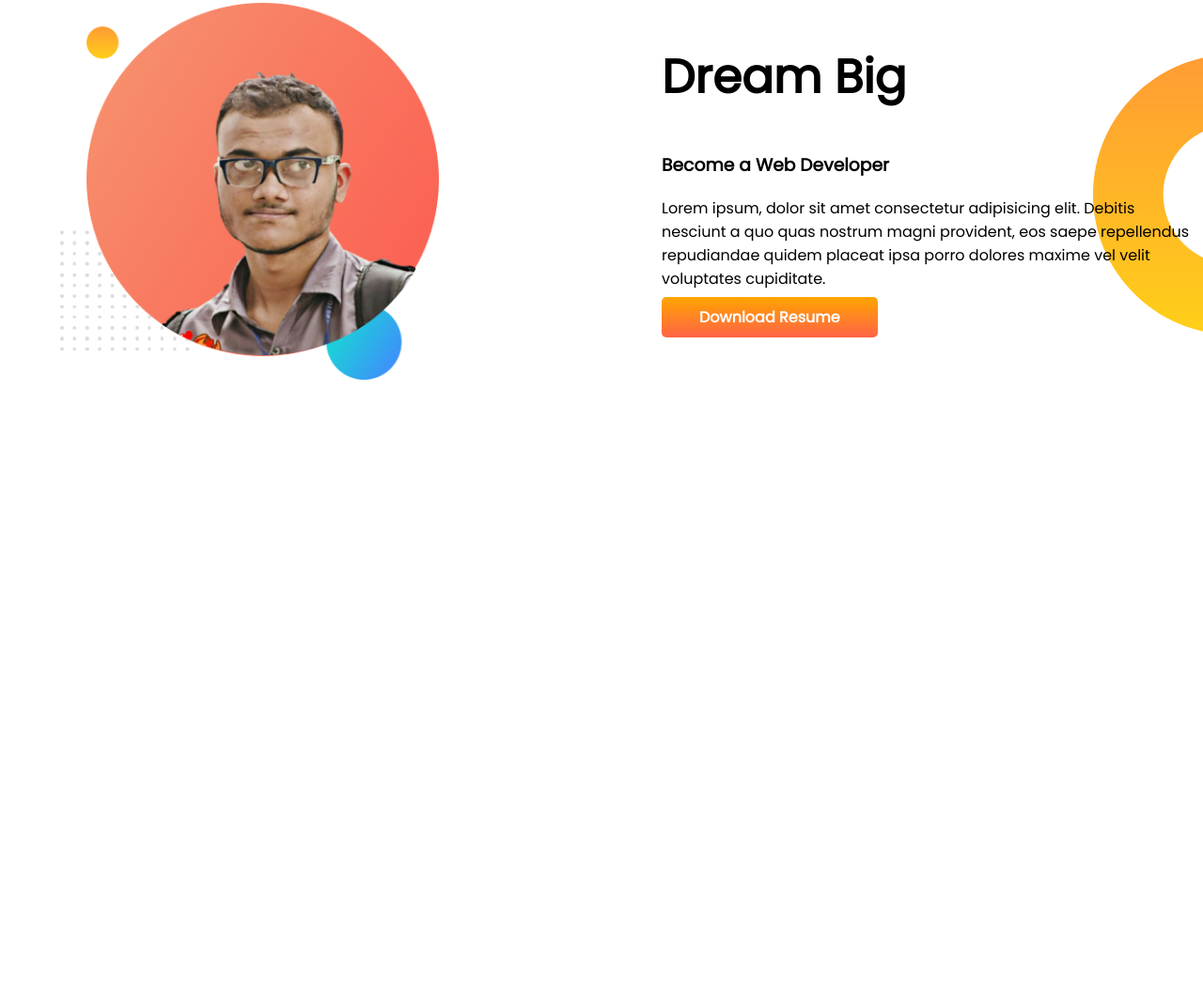
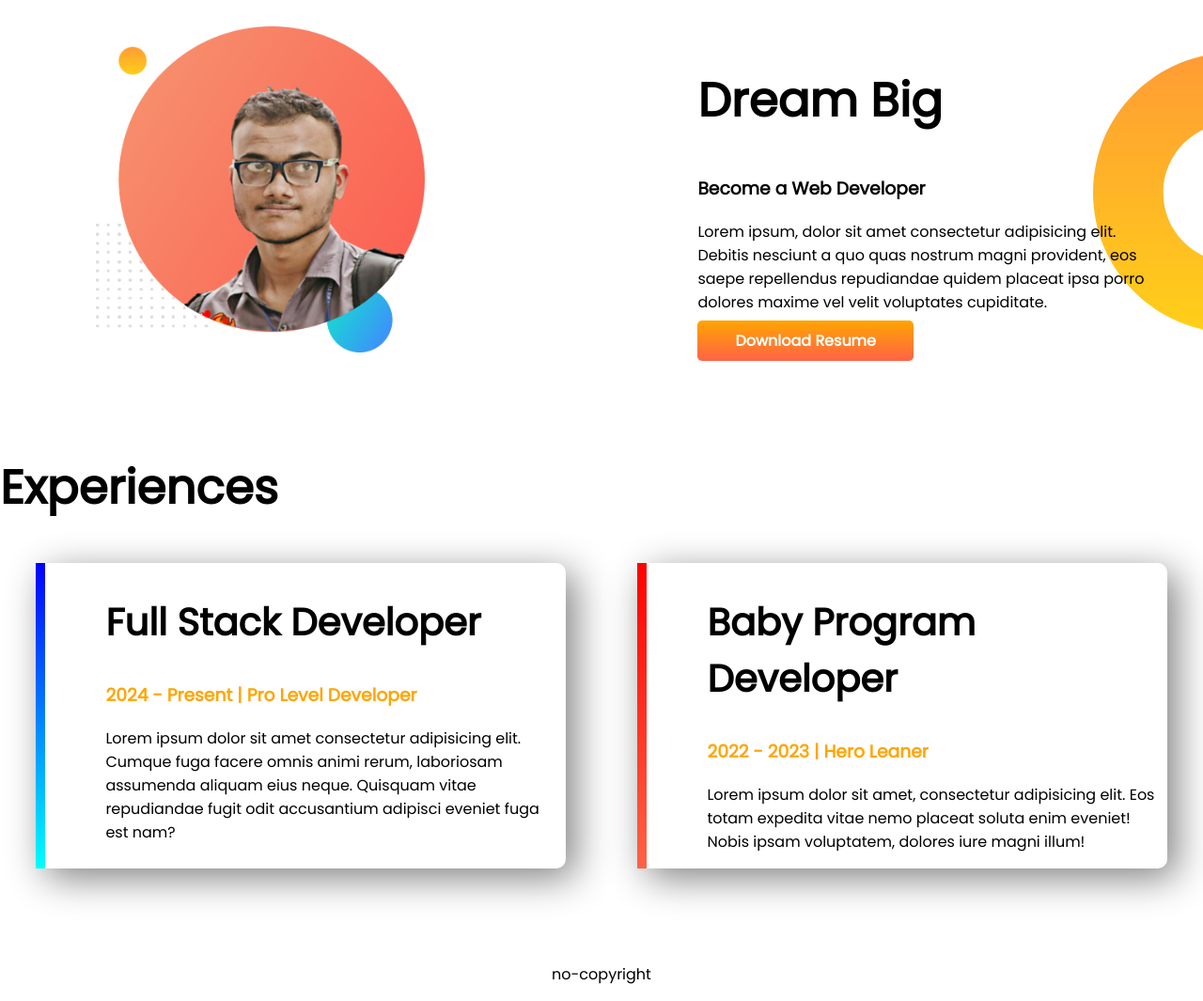
Before and after one commit to reza-bd/first-project, a plain HTML site: page index.html in a window 1280 px wide. Shown: the part 560-1625 px from the top of the page at 94% size. Before the commit the page ends 1071 px from the top, so only its background shows below. Drawn offline with Linux system fonts and the light colour scheme.

Commit message:
all added in steps

```diff
--- a/css/style.css
+++ b/css/style.css
@@ -14,8 +14,10 @@ body{
 h1{
     font-size: 50px;
 }
-
-section{
+h2{
+    font-size: 40px;
+}
+.fexible-container{
     display: flex;
     margin-bottom: 100px;
 }
@@ -37,6 +39,7 @@ section{
 .half-width{
     width: 50%;
     padding-left: 5%;
+    margin: 0 3% 0 3%;
 }
 .half-width img{
     width: 70%;
@@ -49,3 +52,24 @@ section{
     color: white;
     font-weight: bold;
 }
+.exp-area{
+    box-shadow: 10px 10px 40px gray;
+    padding-right: 10px;
+    border-radius: 10px;
+}
+footer p {
+    text-align: center;
+}
+
+/* id */
+#full-stack{
+    /* border-image: linear-gradient(skyblue, orange); */
+    border-left: 10px solid;
+    border-image: linear-gradient(blue,cyan);
+    border-image-slice: 1;
+}
+#web-develop {
+    border-left: 10px solid;
+    border-image: linear-gradient(red,tomato);
+    border-image-slice: 1;
+}
--- a/index.html
+++ b/index.html
@@ -9,7 +9,7 @@
     <link rel="stylesheet" href="/css/style.css">
 </head>
 <body>
-    <section class="top-banner">
+    <section class="top-banner fexible-container">
         <div class="half-width">
             <h1>Welcome To</h1>
             <h1><span class="title-name">Peter Parkar</span> World!</h1>
@@ -22,7 +22,7 @@
         </div>
     </section>
     <!-- another section -->
-    <section class="dream-big">
+    <section class="dream-big fexible-container">
         <div class="half-width">
             <img src="/img/my-photo.png" alt="">
         </div>
@@ -33,5 +33,25 @@
             <a href="#" target="_blank" class="linked-btn">Download Resume</a>
         </div>
     </section>
+    <!-- another section -->
+    <section class="exp">
+        <h1>Experiences</h1>
+        <div class="fexible-container">
+            <div id="full-stack" class="half-width exp-area">
+                <h2>Full Stack Developer</h2>
+                <h3 class="title-name">2024 - Present | Pro Level Developer</h3>
+                <p>Lorem ipsum dolor sit amet consectetur adipisicing elit. Cumque fuga facere omnis animi rerum, laboriosam assumenda aliquam eius neque. Quisquam vitae repudiandae fugit odit accusantium adipisci eveniet fuga est nam?</p>
+            </div>
+            <div id="web-develop" class="half-width exp-area">
+                <h2>Baby Program Developer</h2>
+                <h3 class="title-name">2022 - 2023 | Hero Leaner</h3>
+                <p>Lorem ipsum dolor sit amet, consectetur adipisicing elit. Eos totam expedita vitae nemo placeat soluta enim eveniet! Nobis ipsam voluptatem, dolores iure magni illum!</p>
+            </div>
+        </div>
+    </section>
+    <!-- footer -->
+    <footer>
+        <p>no-copyright</p>
+    </footer>
 </body>
 </html>
```
Also changed, not shown: img/312187212_169232159109452_3458552662077939990_n.jpg (added).
